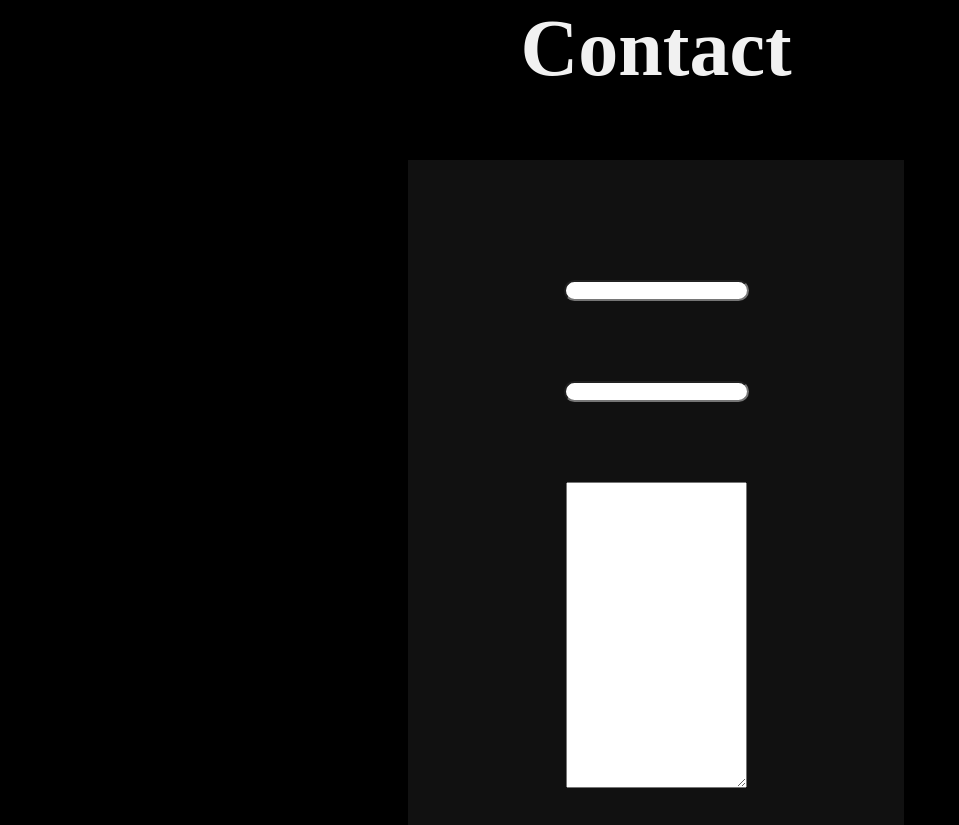
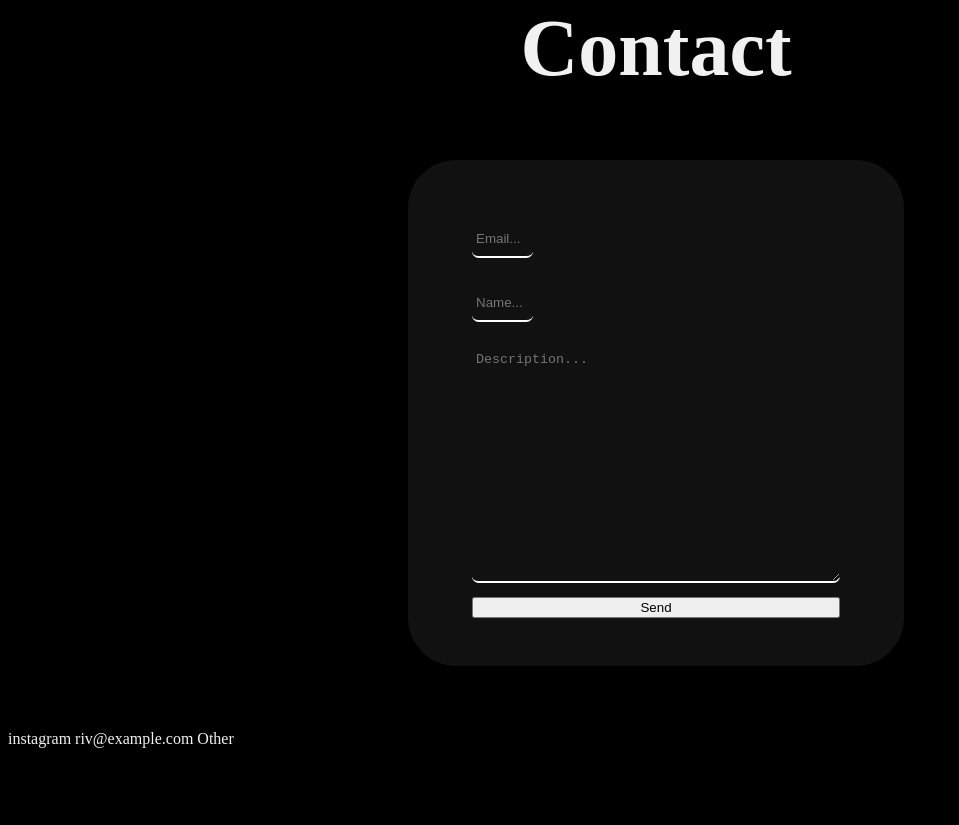
Before and after one commit to tesinclair/riv-website, a plain HTML site: page frontend/index.html in a window 1280 px wide. Shown: the part 8192-9017 px from the top of the page, without its empty margins (0-959 px from the left). After the commit the page ends 8948 px from the top, so only its background shows below. Drawn offline with Linux system fonts and the light colour scheme.

Commit message:
Auto Commit

```diff
--- a/frontend/index.html
+++ b/frontend/index.html
@@ -65,9 +65,9 @@
             <section id="contact" class="contact">
                 <h1>Contact</h1>
                 <form class="contact-box" action="/submit" method="get">
-			<input class="contact-item email" type="email" name="email" value="">
-			<input class="contact-item name" type="text" name="name" value="">
-			<textarea class="contact-item description" name="desc" value="" rows="20"></textarea>
+                    <input autocomplete="off" class="contact-item email" type="email" name="email" value="" placeholder="Email..." >
+                    <input autocomplete="off" class="contact-item name" type="text" name="name" value="" placeholder="Name..." >
+                    <textarea class="contact-item description" name="desc" value="" rows="15" cols="50" placeholder="Description..."></textarea>
                     <button type="contact-item submit" class="submit-btn"> Send </button>
                 </form>
             </section>
--- a/frontend/static/styles.css
+++ b/frontend/static/styles.css
@@ -103,7 +103,7 @@ a:hover::before{
     }
 
     p span{
-	    animation-range: 60vh contain;
+	    animation-range: 60vh normal;
     }
 
 
@@ -179,19 +179,39 @@ a:hover::before{
     .contact-box{
 
         .contact-item{
-		margin-block: 3em;
+            margin-block: 1em;
+            padding: .25rem;
+            border-radius: 0.5em;
+            border: none;
+            border-bottom: 2px solid white;
+            color: var(--font-color-primary);
+            background-color: rgba(0, 0, 0, 0);
+        }
 
-		&:not(.description){
-			border-radius: 3em;
+	    input{
+            height: 2em;
+            width: 4em;
+            transition: width 200ms linear;
+
+            &:autofill{
+                background-color: rgba(0, 0, 0, 0);
+                color: var(--font-color-primary);
+
+            }
+
+            &:focus{
+                width: 100%;
             }
 	    }
 
         margin-inline: 30vw;
+        border-radius: 3em;
 	    background-color: var(--background-color-mid);
-	padding: 5em;
 	    display: flex;
+        padding-block: 3em;
+        padding-inline: 4em;
 	    flex-direction: column;
-	align-items: center;
+
 
     }
 }
```
Lines whose indentation alone changed are shown as unchanged.
